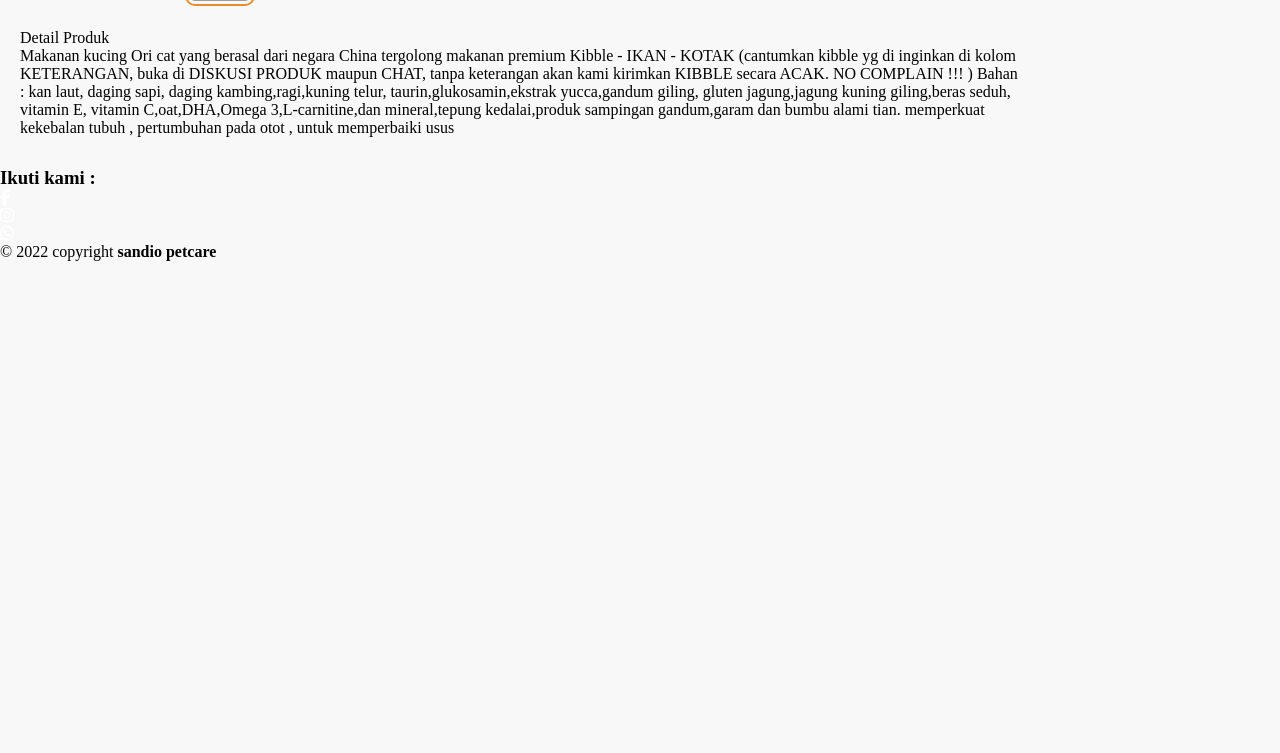
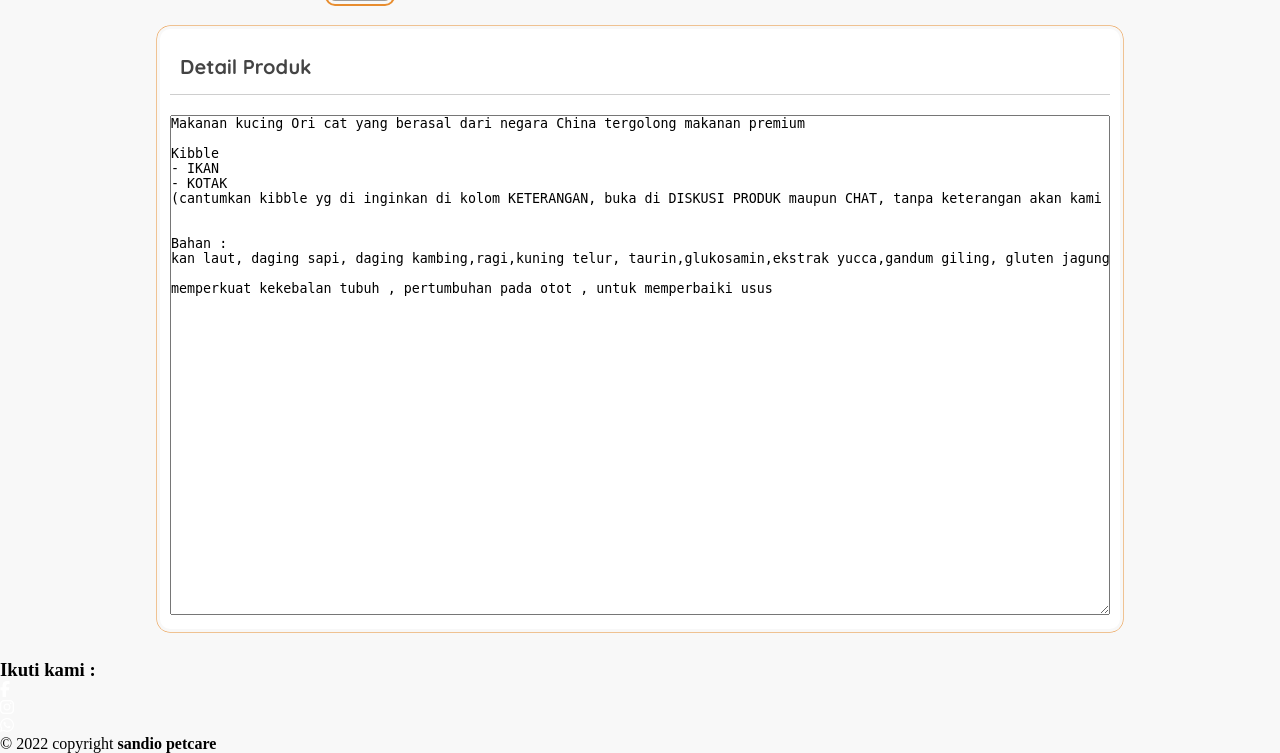
Before and after one commit to Akbaroke/new-project, a PHP site: page /produk_detail.php?id=15 in a window 1280 px wide. Shown: the part 1072-1825 px from the top of the page. Before the commit the page ends 1333 px from the top, so only its background shows below. Run offline with PHP 8.4, Linux system fonts and the light colour scheme; data comes from the database, SQL or seed files in the repository; some libraries are stand-ins or nearby versions; grey boxes are pictures that could not be loaded.

Commit message:
rebuilding site Fri, Jun 10, 2022  9:45:58 PM

```diff
--- a/produk.css
+++ b/produk.css
@@ -7,8 +7,7 @@ button {
     display: flex;
     flex-direction: column;
     flex-wrap: nowrap;
-    margin-right: 20px;
-    margin-left: 20px;
+    padding: 0 20px;
 }
 
 .produk{
@@ -234,3 +233,30 @@ button {
     border: 1px solid #E88D2F;
     cursor: pointer;
 }
+
+.detail{
+    width: 100%;
+    height: max-content;
+    display: flex;
+    flex-direction: column;
+    gap: 20px;
+    background: #fff;
+    box-shadow: 0 0 0 3px #F8F8F8,
+                0 0 0 3.5px #E88D2F;
+    border-radius: 10px;
+    padding: 10px;
+}
+
+.detail > .judul{
+    font-family: 'Quicksand', sans-serif;
+    color: #444;
+    border-bottom: 1px solid #cecece;
+    padding: 15px 10px;
+    font-size: 20px;
+    font-weight: 700;
+}
+
+.detail > .ket > textarea{
+    width: 100%;
+    height: 500px;
+}
--- a/produk_detail.php
+++ b/produk_detail.php
@@ -101,7 +101,7 @@
         <section class="detail">
             <div class="judul">Detail Produk</div>
             <div class="ket">
-                <p><?= $d['produk_keterangan'] ?></p>
+                <textarea wrap="off" readonly><?= $d['produk_keterangan'] ?></textarea>
             </div>
         </section>
         <script src="produk.js"></script>
```
